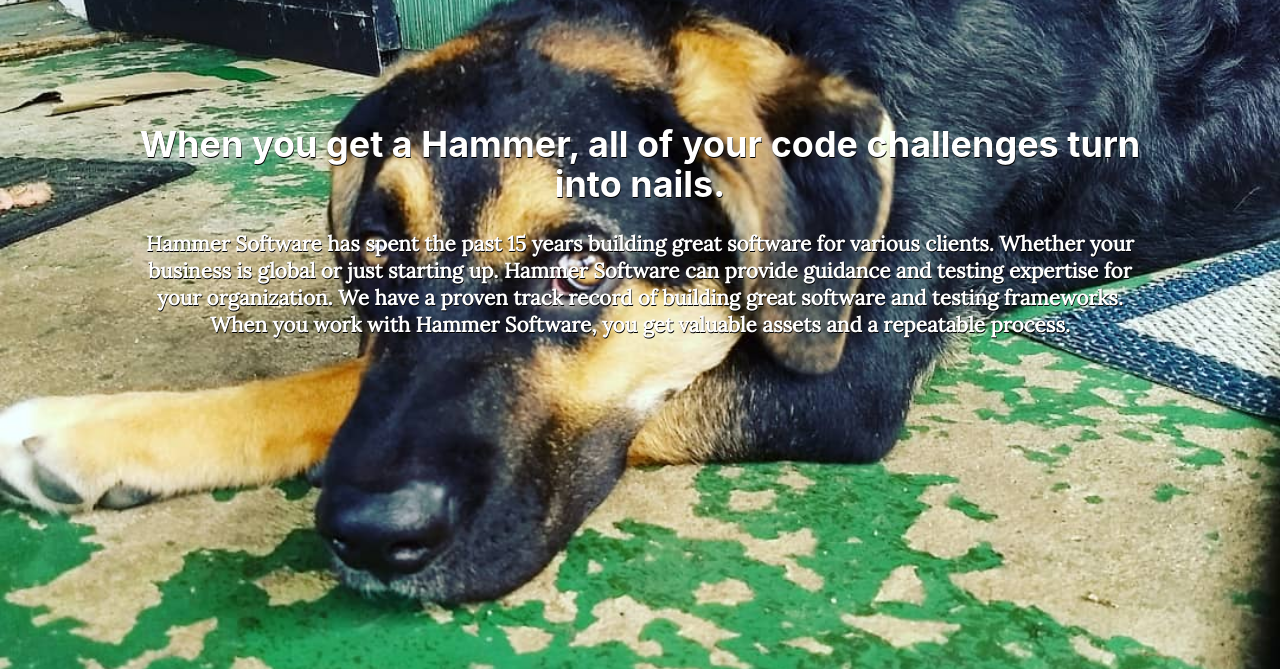
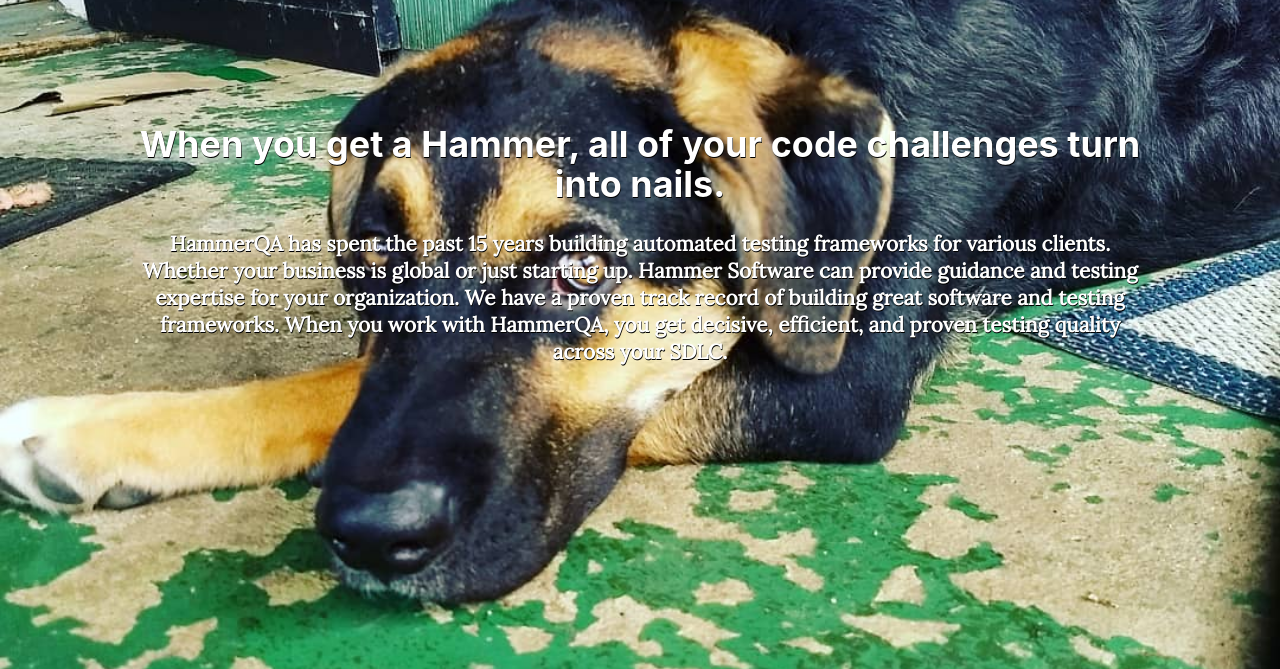
Before and after one commit to karatehammer/consulting_website, a Gatsby site: page / in a window 1280 px wide. Shown: the part 131-800 px from the top of the page. Built offline with nearby package versions, Linux system fonts and the light colour scheme; Gatsby itself is replaced by a stand-in of ours.

Commit message:
changed mainbanner

```diff
--- a/src/components/MainBanner/MainBanner.jsx
+++ b/src/components/MainBanner/MainBanner.jsx
@@ -31,10 +31,10 @@
                         </Grid>
                         <Grid item xs={12} sm={12}>
                             <p className={styles.bannerText}>
-                                Hammer Software has spent the past 15 years building great software for various clients.
+                                HammerQA has spent the past 15 years building automated testing frameworks for various clients.
                                 Whether your business is global or just starting up.  Hammer Software can provide guidance and testing expertise
                                 for your organization.  We have a proven track record of building great software and testing frameworks.
-                                When you work with Hammer Software, you get valuable assets and a repeatable process.
+                                When you work with HammerQA, you get decisive, efficient, and proven testing quality across your SDLC.
                             </p>
                         </Grid>
                         <Grid item xs={12} sm={12}>
```
